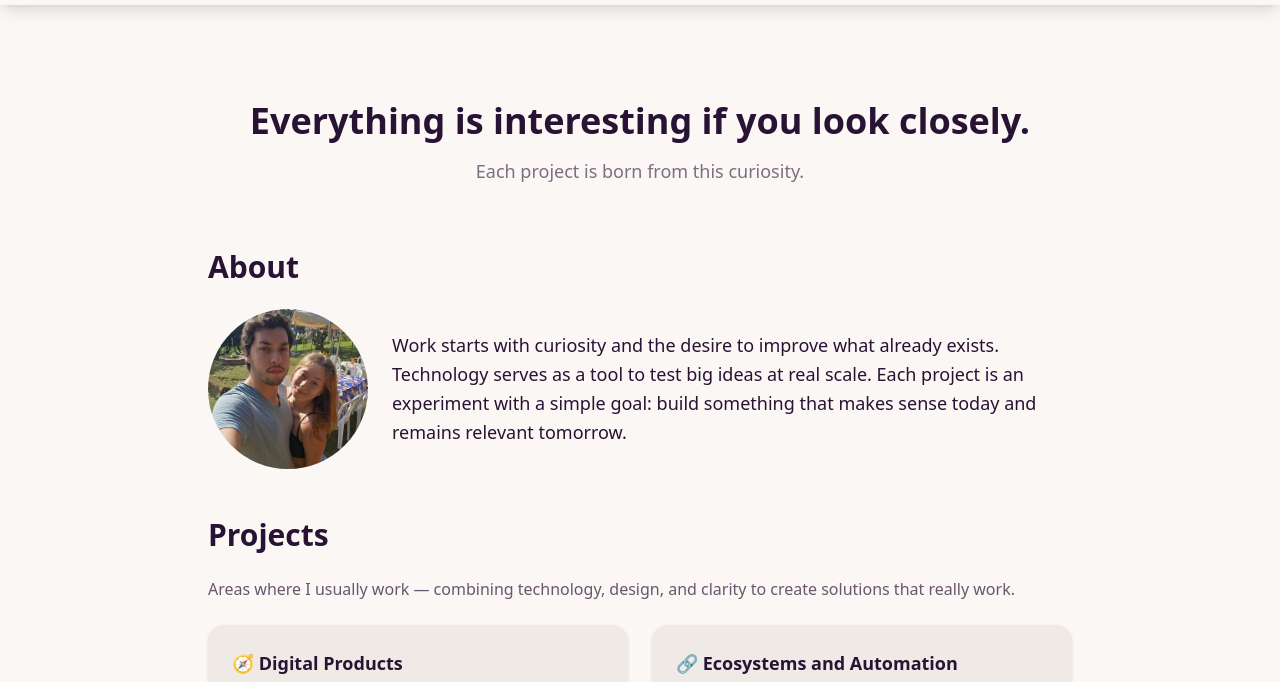
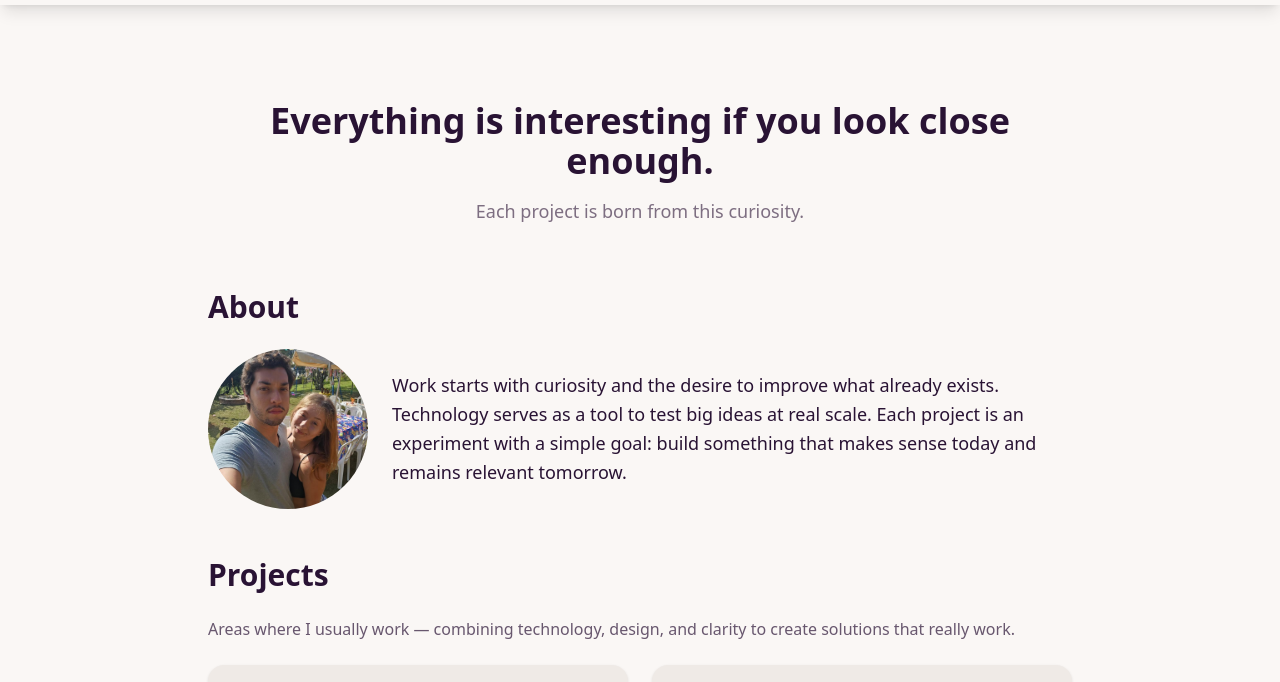
Before and after one commit to Patolord/rodrigoluiz, an Astro site: page /en in a window 1280 px wide. Shown: the part 67-749 px from the top of the page. Built offline with nearby package versions, Linux system fonts and the light colour scheme; Astro itself is replaced by a stand-in of ours.

Commit message:
fix: update homepage heading for improved clarity and engagement

```diff
--- a/src/pages/en/index.astro
+++ b/src/pages/en/index.astro
@@ -6,7 +6,7 @@ const pageTitle = "Home";
 <BaseLayout title={pageTitle}>
   <!-- Title - stays clear, no blur -->
   <h1 class="text-4xl font-bold mb-4 text-center mt-16 select-none">
-    Everything is interesting if you look closely.
+    Everything is interesting if you look close enough.
   </h1>
 
   <!-- Everything below title - wrapped in blur animation -->
```
